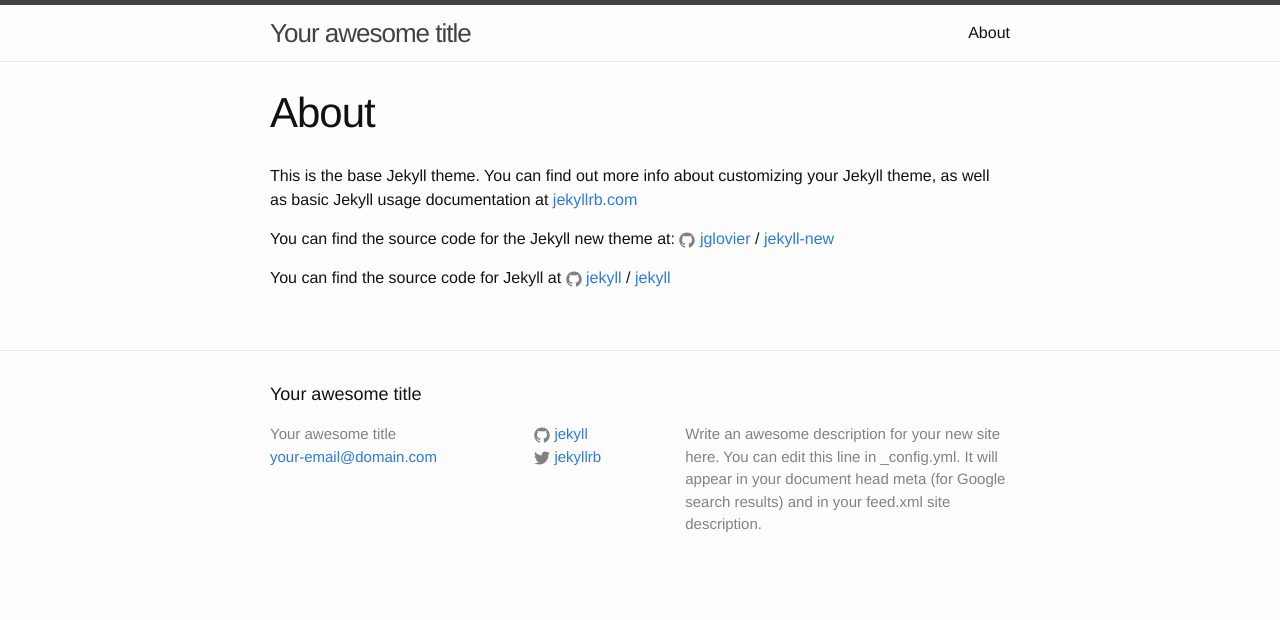
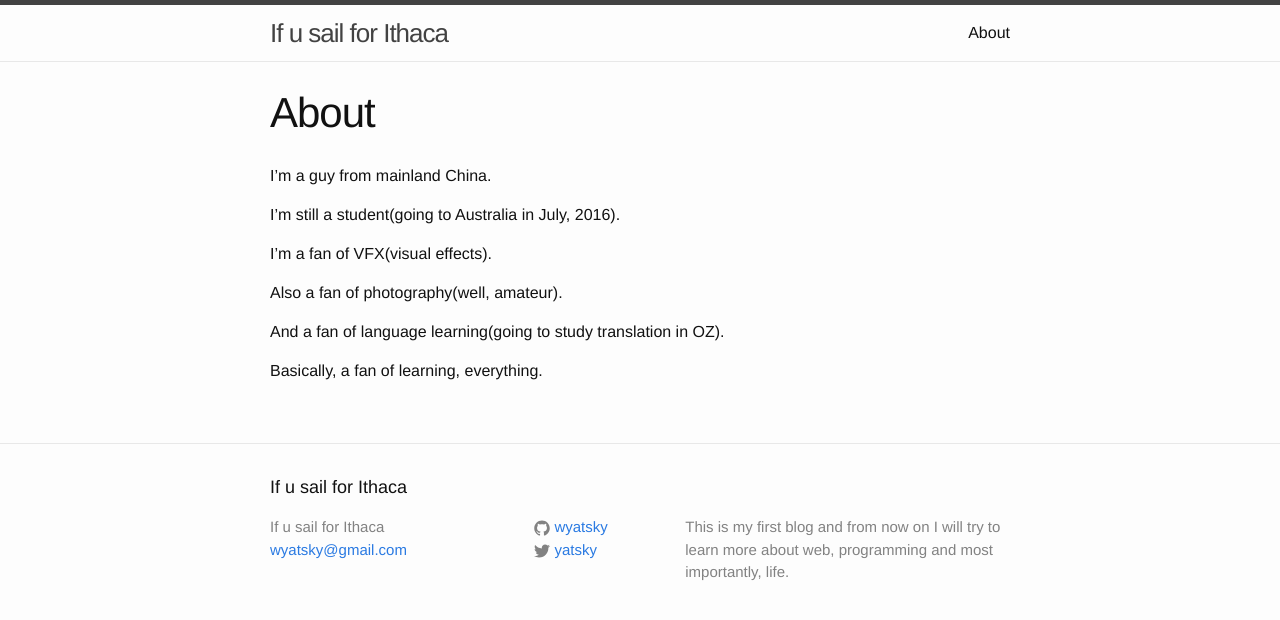
Before and after one commit to yatsky/yatsky.github.io, a Jekyll site: the page built from about.md, in a window 1280 px wide. Shown: the top 620 px of the page. Built offline with Jekyll 4.4.1, drawn with Linux system fonts in a browser that asks for light colours.

Commit message:
changed About, first post

```diff
--- a/_config.yml
+++ b/_config.yml
@@ -6,16 +6,15 @@
 # 'jekyll serve'. If you change this file, please restart the server process.
 
 # Site settings
-title: Your awesome title
-email: your-email@domain.com
+title: If u sail for Ithaca
+email: wyatsky@gmail.com
 description: > # this means to ignore newlines until "baseurl:"
-  Write an awesome description for your new site here. You can edit this
-  line in _config.yml. It will appear in your document head meta (for
-  Google search results) and in your feed.xml site description.
+    This is my first blog and from now on I will try to learn more about web, programming
+    and most importantly, life.
 baseurl: "" # the subpath of your site, e.g. /blog
-url: "http://yourdomain.com" # the base hostname & protocol for your site
-twitter_username: jekyllrb
-github_username:  jekyll
+url: "http://iannwang.com" # the base hostname & protocol for your site
+twitter_username: yatsky
+github_username:  wyatsky
 
 # Build settings
 markdown: kramdown
--- a/about.md
+++ b/about.md
@@ -4,12 +4,14 @@ title: About
 permalink: /about/
 ---
 
-This is the base Jekyll theme. You can find out more info about customizing your Jekyll theme, as well as basic Jekyll usage documentation at [jekyllrb.com](http://jekyllrb.com/)
+I'm a guy from mainland China.
 
-You can find the source code for the Jekyll new theme at:
-{% include icon-github.html username="jglovier" %} /
-[jekyll-new](https://github.com/jglovier/jekyll-new)
+I'm still a student(going to Australia in July, 2016).
 
-You can find the source code for Jekyll at
-{% include icon-github.html username="jekyll" %} /
-[jekyll](https://github.com/jekyll/jekyll)
+I'm a fan of VFX(visual effects).
+
+Also a fan of photography(well, amateur).
+
+And a fan of language learning(going to study translation in OZ).
+
+Basically, a fan of learning, everything.
```
Also changed, not shown: _posts/2016-01-26-welcome-to-jekyll.markdown (deleted, +0 -25 lines), _posts/2016-01-28-Hello-World.md (added, +8 -0 lines), 1 other file.
